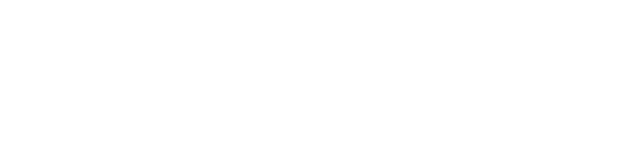
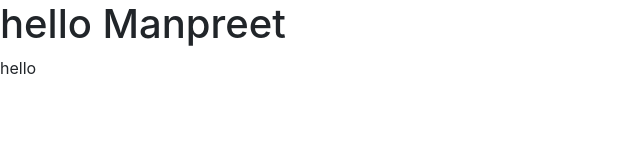
Before and after one commit to The-manpreet-singh/Capstone-Travel-app, a website: page src/client/views/index.html in a window 1280 px wide. Shown: the whole page, without its empty margins (0-640 px from the left). Drawn offline with nearby package versions, Linux system fonts and the light colour scheme; some packages are replaced by stand-ins of ours.

Commit message:
add html

```diff
--- a/src/client/views/index.html
+++ b/src/client/views/index.html
@@ -16,5 +16,11 @@
 		<title>Travel-App</title>
 	</head>
 
-	<body></body>
+	<body>
+    <h1>hello Manpreet</h1>
+    <div>
+      hello
+    </div>
+
+  </body>
 </html>
```
Also changed, not shown: src/client/index.js (added).
